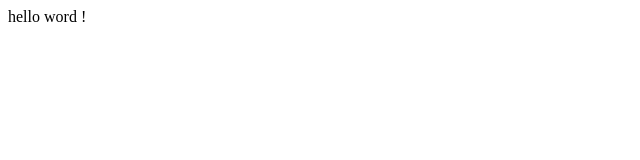
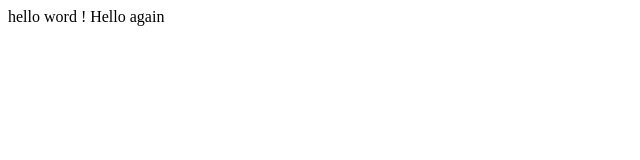
Before and after one commit to el-genie/lecture0, a plain HTML site: page hello.html in a window 1280 px wide. Shown: the full height of the page, 0-640 px from the left. Drawn offline with Linux system fonts and the light colour scheme.

Commit message:
Update hello.html

```diff
--- a/hello.html
+++ b/hello.html
@@ -2,7 +2,7 @@
     <head>
         <title>My web page</title>
         <body>
-            hello word !
+            hello word ! Hello again
         </body>
     </head>
 </html>
```
